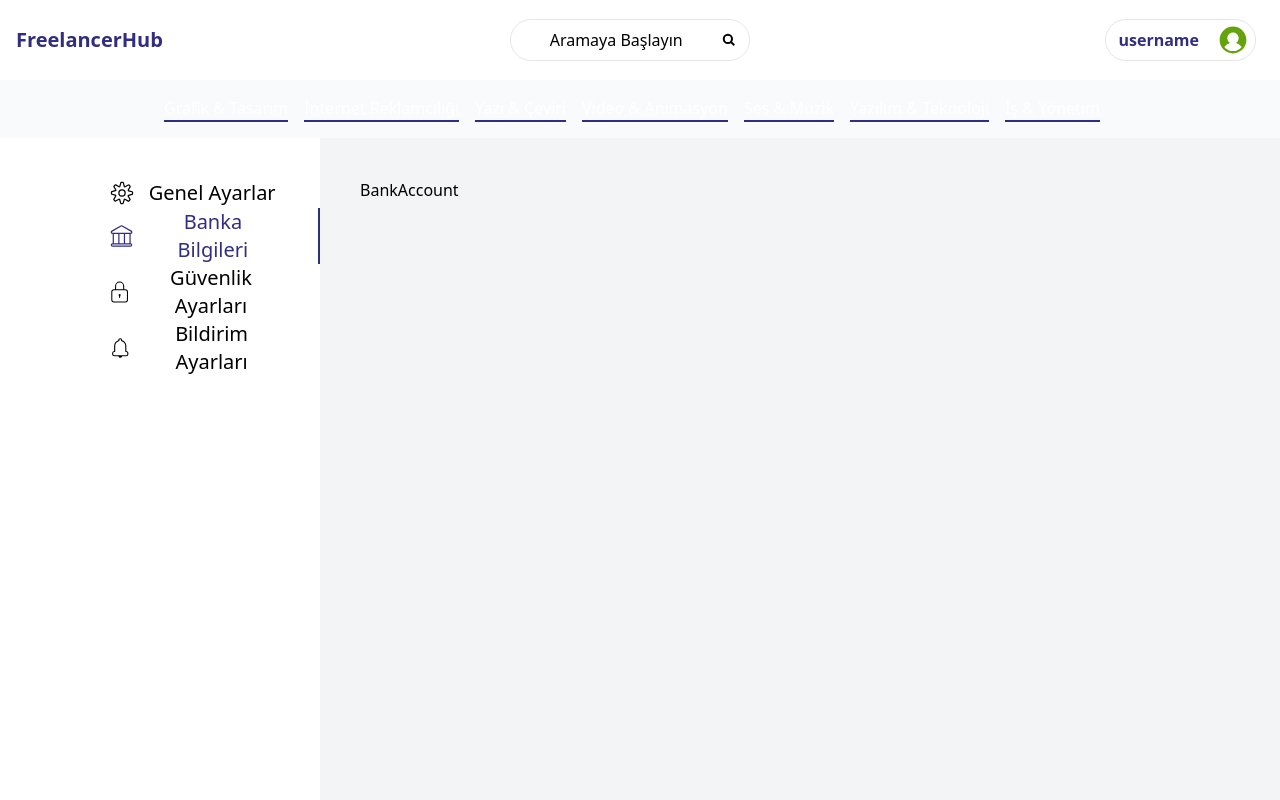
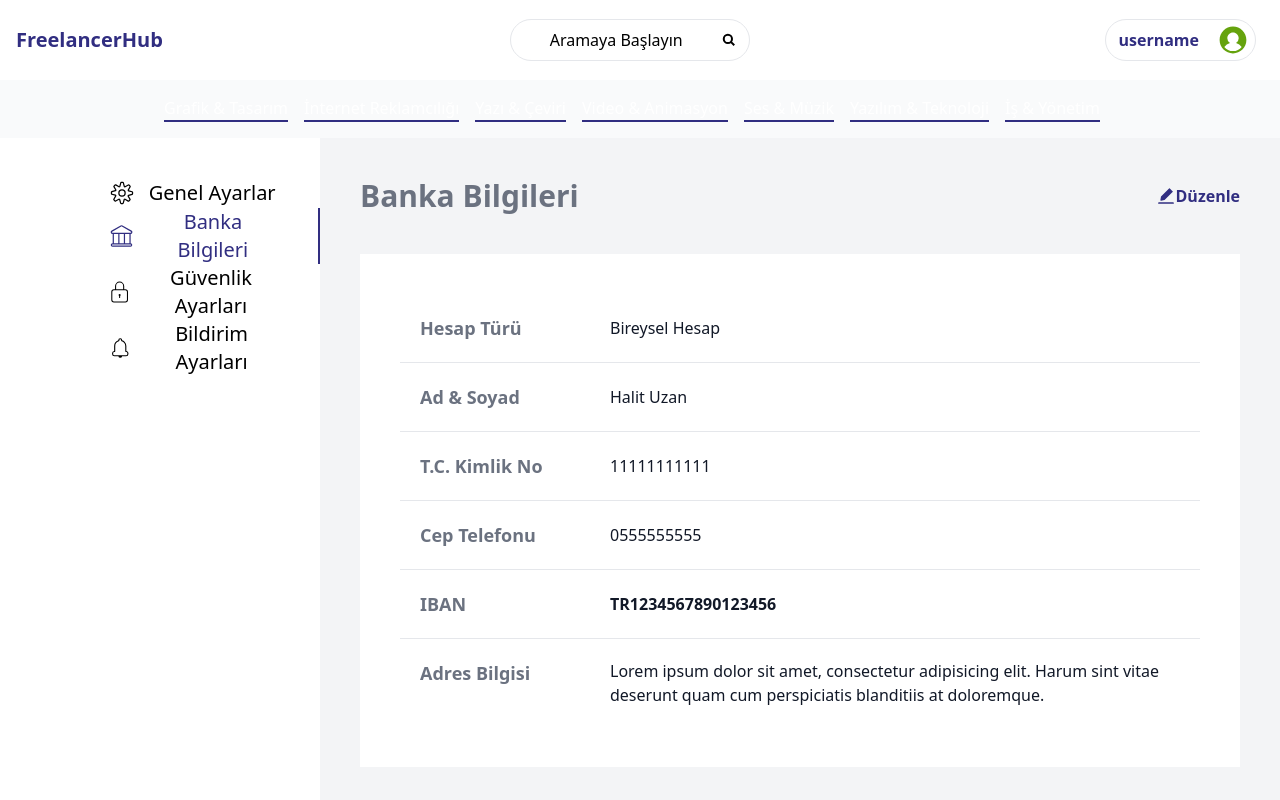
Before and after one commit to TarikSogukpinar/freelancehub, a Next.js app in the folder client/: page /settings in a window 1280 px wide. Both pictures are taken after a click on the button "Banka Bilgileri". Shown: the top 800 px of the page. Built offline with nearby package versions, Linux system fonts and the light colour scheme.

Commit message:
added new settings components

```diff
--- a/client/components/dashboard/settings/sidebar/BankAccount.jsx
+++ b/client/components/dashboard/settings/sidebar/BankAccount.jsx
@@ -1,7 +1,68 @@
-import React from 'react'
+import { AiFillEdit } from "react-icons/ai";
 
 export default function BankAccount() {
   return (
-    <div>BankAccount</div>
-  )
+    <div>
+      <div className="flex justify-between w-full mb-10">
+        <h2 className="text-3xl text-gray-500 cursor-default font-bold">
+          Banka Bilgileri
+        </h2>
+        <span className="flex justify-center items-center cursor-pointer hover:underline text-indigo-900">
+          <AiFillEdit className="text-xl" />
+          <span className=" font-bold">Düzenle</span>
+        </span>
+      </div>
+      <div className="bg-white p-10 mb-10 w-full">
+        <div className="w-full flex border-b justify-between items-center p-5">
+          <div className="w-3/12 text-lg text-gray-500 font-bold">
+            Hesap Türü
+          </div>
+          <div className="w-9/12 text-md text-gray-900 font-medium">
+            Bireysel Hesap
+          </div>
+        </div>
+        <div className="w-full border-b flex justify-between items-center p-5">
+          <div className="w-3/12 text-lg text-gray-500 font-bold">
+            Ad & Soyad
+          </div>
+          <div className="w-9/12 text-md text-gray-900 font-medium">
+            Halit Uzan
+          </div>
+        </div>
+        <div className="w-full flex border-b justify-between items-center p-5">
+          <div className="w-3/12 self-start text-lg text-gray-500 font-bold">
+            T.C. Kimlik No
+          </div>
+          <div className="w-9/12 text-md text-gray-900 font-medium">
+            11111111111
+          </div>
+        </div>
+        <div className="w-full flex border-b justify-between items-center p-5">
+          <div className="w-3/12 self-start text-lg text-gray-500 font-bold">
+            Cep Telefonu
+          </div>
+          <div className="w-9/12 text-md text-gray-900 font-medium">
+            0555555555
+          </div>
+        </div>
+        <div className="w-full flex border-b justify-between items-center p-5">
+          <div className="w-3/12 self-start text-lg text-gray-500 font-bold">
+            IBAN
+          </div>
+          <div className="w-9/12 text-md text-gray-900 font-bold">
+            TR1234567890123456
+          </div>
+        </div>
+        <div className="w-full flex justify-between items-center p-5">
+          <div className="w-3/12 self-start text-lg text-gray-500 font-bold">
+            Adres Bilgisi
+          </div>
+          <div className="w-9/12 text-md text-gray-900 font-medium">
+            Lorem ipsum dolor sit amet, consectetur adipisicing elit. Harum sint
+            vitae deserunt quam cum perspiciatis blanditiis at doloremque.{" "}
+          </div>
+        </div>
+      </div>
+    </div>
+  );
 }
--- a/client/components/dashboard/settings/sidebar/NotificationSettings.jsx
+++ b/client/components/dashboard/settings/sidebar/NotificationSettings.jsx
@@ -1,7 +1,76 @@
-import React from 'react'
+import { AiFillEdit } from "react-icons/ai";
 
 export default function NotificationSettings() {
   return (
-    <div>NotificationSettings</div>
-  )
+    <div>
+      <div>
+        <div className="flex justify-between w-full mb-5">
+          <h2 className="text-3xl text-gray-500 cursor-default font-bold">
+            Mobil Uygulama Bildirim Ayarları
+          </h2>
+          <span className="flex justify-center items-center cursor-pointer hover:underline text-indigo-900">
+            <AiFillEdit className="text-xl" />
+            <span className=" font-bold">Düzenle</span>
+          </span>
+        </div>
+        <div className="bg-white p-10 mb-5 flex justify-between items-center w-full">
+          <div className="w-1/2 self-start text-lg text-gray-500 font-bold">
+            Mobil Uygulama Bildirim Ayarları
+          </div>
+          <div className="w-1/2 self-start text-lg text-gray-900 font-bold">
+            Tüm Aktivitelerde Gönder
+          </div>
+        </div>
+      </div>
+      <div>
+        <div className="flex justify-between w-full mb-5">
+          <h2 className="text-3xl text-gray-500 cursor-default font-bold">
+            E-Posta Bildirim Ayarları
+          </h2>
+          <span className="flex justify-center items-center cursor-pointer hover:underline text-indigo-900">
+            <AiFillEdit className="text-xl" />
+            <span className=" font-bold">Düzenle</span>
+          </span>
+        </div>
+        <div className="bg-white p-10 mb-10 flex flex-col justify-between items-center w-full">
+          <div className="flex justify-between py-5 border-b items-center w-full">
+            <div className="w-1/2 self-start text-lg text-gray-500 font-bold">
+              Hangi Durumlarda E-Posta Gönderilsin
+            </div>
+            <div className="w-1/2 self-start text-lg text-gray-900 font-bold">
+              Sadece Önemli Aktivitelerde Gönder
+            </div>
+          </div>
+
+          <div className="flex justify-between py-5 items-center w-full">
+            <div className="w-1/2 self-start text-lg text-gray-500 font-bold">
+              Kampanya ve Haftalık Bülten E-Postaları
+            </div>
+            <div className="w-1/2 self-start text-lg text-gray-900 font-bold">
+              Hiçbir Zaman Gönderme
+            </div>
+          </div>
+        </div>
+      </div>
+      <div>
+        <div className="flex justify-between w-full mb-5">
+          <h2 className="text-3xl text-gray-500 cursor-default font-bold">
+            Web Sitesi Bildirim Ayarları
+          </h2>
+          <span className="flex justify-center items-center cursor-pointer hover:underline text-indigo-900">
+            <AiFillEdit className="text-xl" />
+            <span className=" font-bold">Düzenle</span>
+          </span>
+        </div>
+        <div className="bg-white p-10 mb-10 flex justify-between items-center w-full">
+          <div className="w-1/2 self-start text-lg text-gray-500 font-bold">
+            Mobil Uygulama Bildirim Ayarları
+          </div>
+          <div className="w-1/2 self-start text-lg text-gray-900 font-bold">
+            Tüm Aktivitelerde Gönder
+          </div>
+        </div>
+      </div>
+    </div>
+  );
 }
--- a/client/components/dashboard/settings/sidebar/Security.jsx
+++ b/client/components/dashboard/settings/sidebar/Security.jsx
@@ -1,5 +1,95 @@
-import React from "react";
+import { useState } from "react";
 
 export default function Security() {
-  return <div>Security</div>;
+  const [changePassword, setChangePasword] = useState({
+    currentPassword: "",
+    newPassword: "",
+    confirmNewPassword: "",
+  });
+  const { currentPassword, newPassword, confirmNewPassword } = changePassword;
+  const changeHandler = (e) => {
+    setChangePasword({ ...changePassword, [e.target.name]: e.target.value });
+  };
+  return (
+    <div>
+      <div>
+        <div className="flex justify-between w-full mb-5">
+          <h2 className="text-3xl text-gray-500 cursor-default font-bold">
+            Şifre Değiştir
+          </h2>
+        </div>
+        <div className="bg-white p-10 mb-5  w-full">
+          <div className="flex justify-between items-center pb-10 border-b">
+            <div className="w-1/2">
+              <div className="w-3/4">
+                <p>
+                 - Yeni şifren en az 6, en çok 16 karakter uzunluğunda olmalıdır.
+                </p>
+                <p>
+                 - Şifrenizde en az 1 er adet büyük harf, küçük harf, rakam ve
+                  özel karakter bulunmalıdır.
+                </p>
+              </div>
+            </div>
+            <div className="w-1/2">
+              <div className="mt-4 space-y-4 lg:mt-5 md:space-y-5">
+                <div>
+                  <input
+                    type="text"
+                    name="currentPassword"
+                    id="currentPassword"
+                    className="bg-gray-50 border border-gray-300 sm:text-sm rounded-lg focus:ring-primary-600 focus:border-primary-600 block w-full p-2.5 "
+                    placeholder="Geçerli Şifren"
+                    value={currentPassword}
+                    onChange={(e) => changeHandler(e)}
+                    required
+                  />
+                </div>
+                <div>
+                  <input
+                    type="text"
+                    name="newPassword"
+                    id="newPassword"
+                    placeholder="Yeni şifre"
+                    className="bg-gray-50 border border-gray-300 sm:text-sm rounded-lg focus:ring-primary-600 focus:border-primary-600 block w-full p-2.5 "
+                    value={newPassword}
+                    onChange={(e) => changeHandler(e)}
+                    required
+                  />
+                </div>
+                <div>
+                  <input
+                    type="text"
+                    name="confirmNewPassword"
+                    id="confirmNewPassword"
+                    placeholder="Yeni Şifreni Tekrarla"
+                    className="bg-gray-50 border border-gray-300 sm:text-sm rounded-lg focus:ring-primary-600 focus:border-primary-600 block w-full p-2.5 "
+                    value={confirmNewPassword}
+                    onChange={(e) => changeHandler(e)}
+                    required
+                  />
+                </div>
+              </div>
+            </div>
+          </div>
+          <div className="w-full flex justify-end pt-5">
+            <button
+              className={
+                currentPassword && newPassword && confirmNewPassword
+                  ? "p-4 w-48 bg-indigo-900 text-white font-bold border-2 m-1 rounded-md flex justify-center items-center"
+                  : "p-4 w-48 border-gray-400 bg-gray-400 text-gray-500 font-bold border-2 m-1 rounded-md flex justify-center items-center"
+              }
+              disabled={
+                currentPassword && newPassword && confirmNewPassword
+                  ? false
+                  : true
+              }
+            >
+              Yeni Şirfeni Belirle
+            </button>
+          </div>
+        </div>
+      </div>
+    </div>
+  );
 }
```
